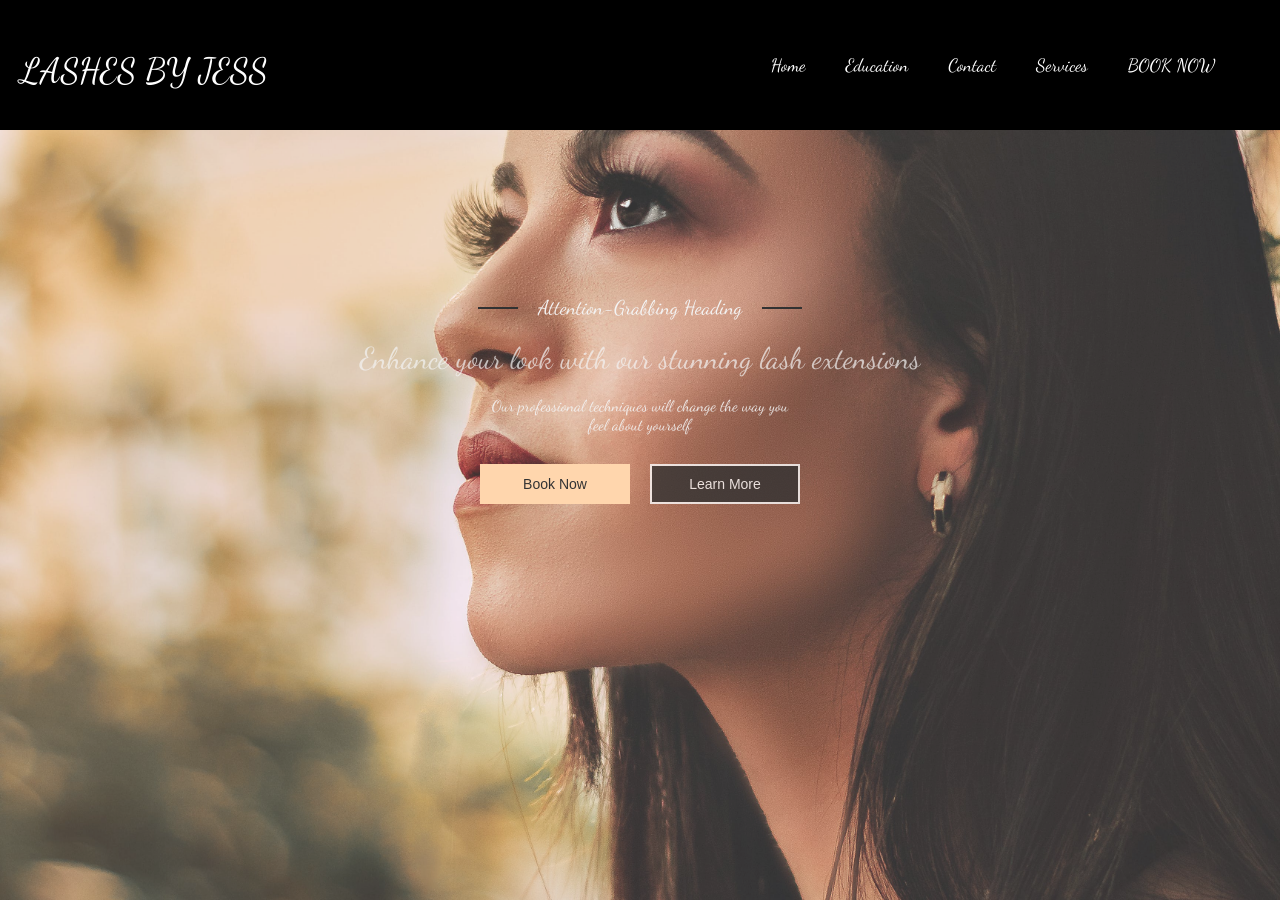
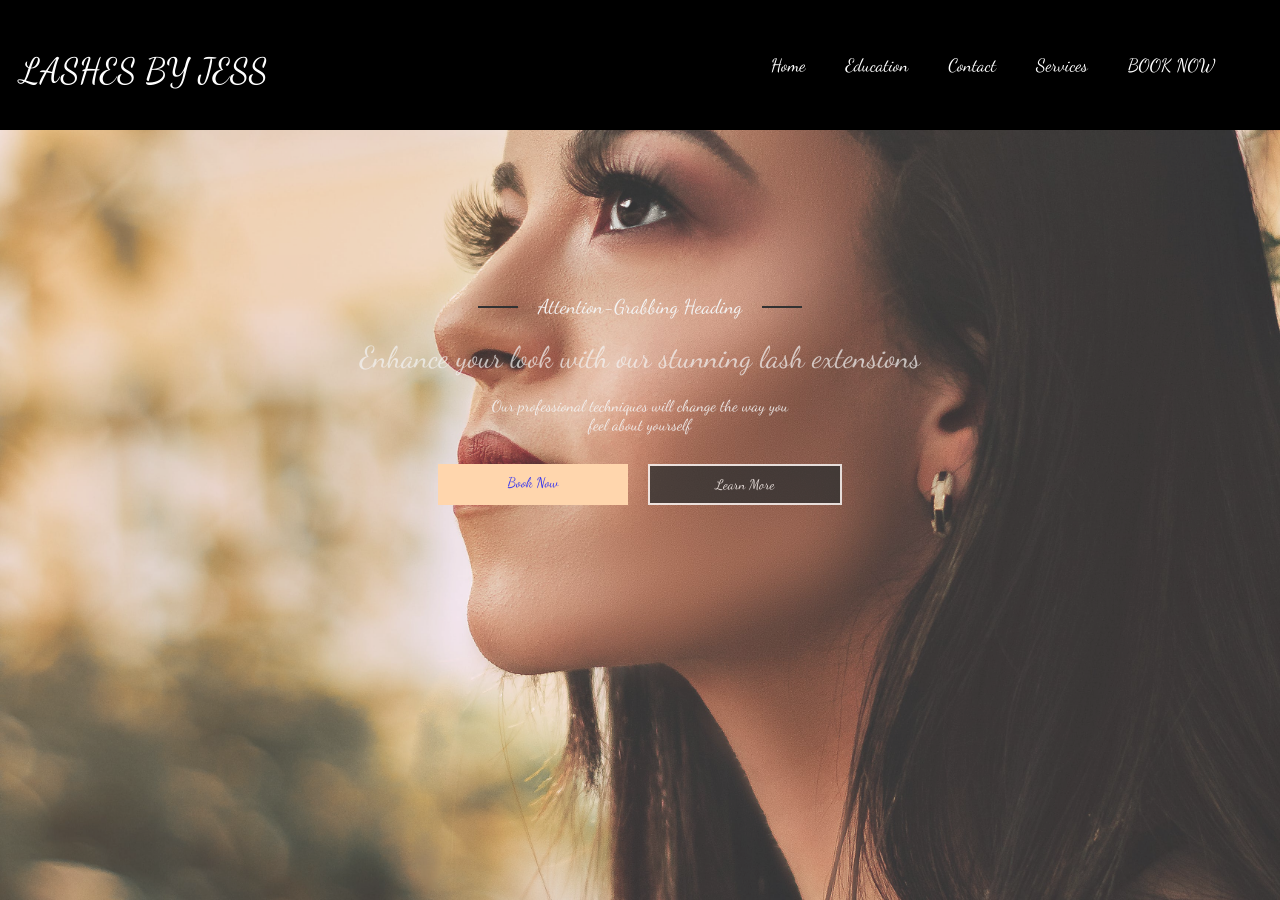
Before and after one commit to ForrestLyons/LashesByJess, a React (Create React App) app: page / in a window 1280 px wide. Built offline with nearby package versions, Linux system fonts and the light colour scheme.

Commit message:
finished services, the rest of buttons, and book now calndy page

```diff
--- a/package.json
+++ b/package.json
@@ -11,6 +11,7 @@
     "express": "^4.18.2",
     "nodemailer": "^6.9.8",
     "react": "^18.2.0",
+    "react-calendly": "^4.3.0",
     "react-dom": "^18.2.0",
     "react-router-dom": "^6.19.0",
     "react-scripts": "5.0.1",
--- a/public/index.html
+++ b/public/index.html
@@ -5,6 +5,7 @@
     <link rel="preconnect" href="https://fonts.googleapis.com">
     <link rel="preconnect" href="https://fonts.gstatic.com" crossorigin>
     <link href="https://fonts.googleapis.com/css2?family=Dancing+Script&display=swap" rel="stylesheet">    <meta name="theme-color" content="#000000" />
+
     <meta
       name="description"
       content="Web site created using create-react-app"
--- a/src/App.js
+++ b/src/App.js
@@ -9,6 +9,7 @@ import Navigation from './components/Navigation';
 import ServicesPage from './components/Services';
 import EducationPage from './components/Education';
 import ContactPage from './components/Contact';
+import BookNow from './components/BookNow';
 // import Footer from './components/Footer';
 
 
@@ -21,6 +22,7 @@ const App = () => {
       <Route path="/education" element={<EducationPage />} />
       <Route path="/services" element={<ServicesPage />} />
       <Route path="/Contact" element={<ContactPage />} />
+      <Route path="/booknow" element={<BookNow />} />
       {/* Add more routes for other pages */}
     </Routes>
   </Router>
--- /dev/null
+++ b/src/components/BookNow.js
@@ -0,0 +1,42 @@
+import React from 'react';
+import styled from 'styled-components';
+import Footer from './Footer';
+import { InlineWidget } from "react-calendly";
+
+
+// Styled components
+const Title = styled.h1`
+margin-top: 100px;
+  text-align: center;
+  margin-top: 20px;
+  // Add more styling as needed
+`;
+
+const CalendarContainer = styled.div`
+  margin: 40px auto;
+  width: 600px;
+  height: 100%;
+  background-color: #FAC0D5;
+  padding: 20px;
+  border-radius: 8px;
+  opacity: .8;
+  // Add more styling as needed
+`;
+ const MainDiv = styled.div`
+ background-color: #FAC0D5;
+ padding-top: 200px;
+ `
+
+const BookNow = () => {
+  return (
+    <MainDiv>
+      <Title>Schedule Your Appointment Now!</Title>
+      <CalendarContainer>
+        <InlineWidget url="https://calendly.com/forrestjlyons" />
+      </CalendarContainer>
+      <Footer/>
+    </MainDiv>
+  );
+};
+
+export default BookNow;
--- a/src/components/Education.js
+++ b/src/components/Education.js
@@ -104,9 +104,9 @@ const EducationPage = () => {
           <Paragraph>Hi! My name is Jess Valdez. I am a licensed Esthetician, and I am located in Pagosa Springs, Colorado. I started my own business in June of 2023 and I offer waxing, eyelash extensions, lamination and tinting. I would love to help accentuate your beauty, boost your self-confidence and give you the self-care you deserve! I believe that everybody deserves to feel great about the way they look, and our variety of services is suitable for every need. I offer affordable, safe and painless treatments for people of all ages. I only use industry-approved, state-of-the-art technologies. It will be my pleasure to meet – get in touch today!</Paragraph>
           <Heading3>My client's well being is first and foremost!</Heading3>
         </EducationContent>
-        <Footer />
+
       </PageWrapper>
-
+<Footer />
     </MainDiv>
   );
 };
--- a/src/components/Footer.js
+++ b/src/components/Footer.js
@@ -162,18 +162,13 @@ const Footer = () => {
 
           <SocialIcons>
           <SocialIconItem>
-            <SocialIconLink href="">
+            <SocialIconLink href="https://www.facebook.com/yourprofile">
               <Icon src="/facebook.png"></Icon>
             </SocialIconLink>
           </SocialIconItem>
           <SocialIconItem>
-            <SocialIconLink href="#">
+            <SocialIconLink href="https://www.instagram.com/yourprofile">
               <Icon src="/instagram.png"></Icon>
-            </SocialIconLink>
-          </SocialIconItem>
-          <SocialIconItem>
-            <SocialIconLink href="#">
-              <ion-icon name="logo-linkedin"></ion-icon>
             </SocialIconLink>
           </SocialIconItem>
           <SocialIconItem>
--- a/src/components/HomePage.js
+++ b/src/components/HomePage.js
@@ -1,5 +1,7 @@
 import React from 'react';
 import styled from 'styled-components';
+import { Link } from 'react-router-dom';
+
 
 const HomePageContainer = styled.div`
   background-image: url('/woman.jpg');
@@ -74,25 +76,29 @@ const ButtonsContainer = styled.div`
   margin-top: 30px;
 `;
 
-const BookNowButton = styled.button`
+const StyledLink = styled(Link)`
   margin: 0 10px;
   padding: 10px 20px;
   font-size: 14px;
+  text-align: center;
+  text-decoration: none;
+  display: inline-block;
+`;
+
+const BookNowButton = styled(StyledLink)`
   background-color: #ffcc99;
   border: none;
   width: 150px;
 `;
 
-const LearnMoreButton = styled.button`
-  margin: 0 10px;
-  padding: 10px 20px;
-  font-size: 14px;
+const LearnMoreButton = styled(StyledLink)`
   color: white;
   background-color: black;
   border: 2px solid white;
   width: 150px;
   opacity: 0.8;
 `;
+
 
 
 
@@ -108,8 +114,8 @@ const HomePage = () => {
           Our professional techniques will change the way you feel about yourself
         </Paragraph>
         <ButtonsContainer>
-          <BookNowButton>Book Now</BookNowButton>
-          <LearnMoreButton>Learn More</LearnMoreButton>
+        <BookNowButton to="/bookNow">Book Now</BookNowButton>
+            <LearnMoreButton to="/education">Learn More</LearnMoreButton>
         </ButtonsContainer>
       </AttentionDiv>
     </HomePageContainer>
--- a/src/components/Services.js
+++ b/src/components/Services.js
@@ -10,7 +10,7 @@ const ServicesContainer = styled.div`
   align-items: center;
   padding: 150px;
   max-width: 900px;
-  height: 1000px;
+  height: 1100px;
   &:nth-child(even) {
     flex-direction: row-reverse;
   }
@@ -26,6 +26,9 @@ const Img = styled.div`
 `;
 
 const Description = styled.div`
+display: flex;
+  flex-direction: column; // Stack elements vertically
+  align-items: flex-start; // Align items to the start of the flex container
   width: 400px;
   padding: 15px;
 
@@ -66,7 +69,6 @@ const Service = styled.div`
 const BookNowButton = styled(Link)`
   display: inline-block;
   padding: 8px 15px;
-  margin-left: 20px; // Space from the price
   background-color: #e590ae; // Adjust the color as needed
   color: white;
   border-radius: 5px;
@@ -103,6 +105,7 @@ const ServicesPage = () => {
             <ServiceTitle>Lift and Tint</ServiceTitle>
             <p>Say goodbye to your eyelash curler! Lash Lift is a semi-permanent treatment to create a longlasting curl to naturally straight lashes. (Approx. 60 min)</p>
             <Price>Full Set: 80$ | Lift Only: $50</Price>
+            <BookNowButton to="/bookNow">Book Now</BookNowButton>
 
           </Description>
         </Service>
@@ -111,6 +114,9 @@ const ServicesPage = () => {
           <Description>
             <ServiceTitle>Waxing</ServiceTitle>
             <p>starts with a thin layer of warm wax applied to the hairs you wish to remove. A paper strip is placed over the top, the wax solidifies, and gentle pressure is applied to trap the individual hairs. Then, the strip is swiftly pulled away, pulling the hairs out directly from the root. (Approx. 60 min)</p>
+            <Price>Full Set: 80$ | Lift Only: $50</Price>
+            <BookNowButton to="/bookNow">Book Now</BookNowButton>
+
           </Description>
         </Service>
         <Service>
@@ -118,6 +124,8 @@ const ServicesPage = () => {
           <Description>
             <ServiceTitle>Eyebrow Lamination and Tint</ServiceTitle>
             <p>Is essentially a perm for your hairs, which can create a fuller more defined style. (Approx. 60 min)</p>
+            <Price>Full Set: 80$ | Lift Only: $50</Price>
+            <BookNowButton to="/bookNow">Book Now</BookNowButton>
           </Description>
         </Service>
       </ServicesContainer>
```
Also changed, not shown: 1 other file (tests, documents, lock files or other folders).
